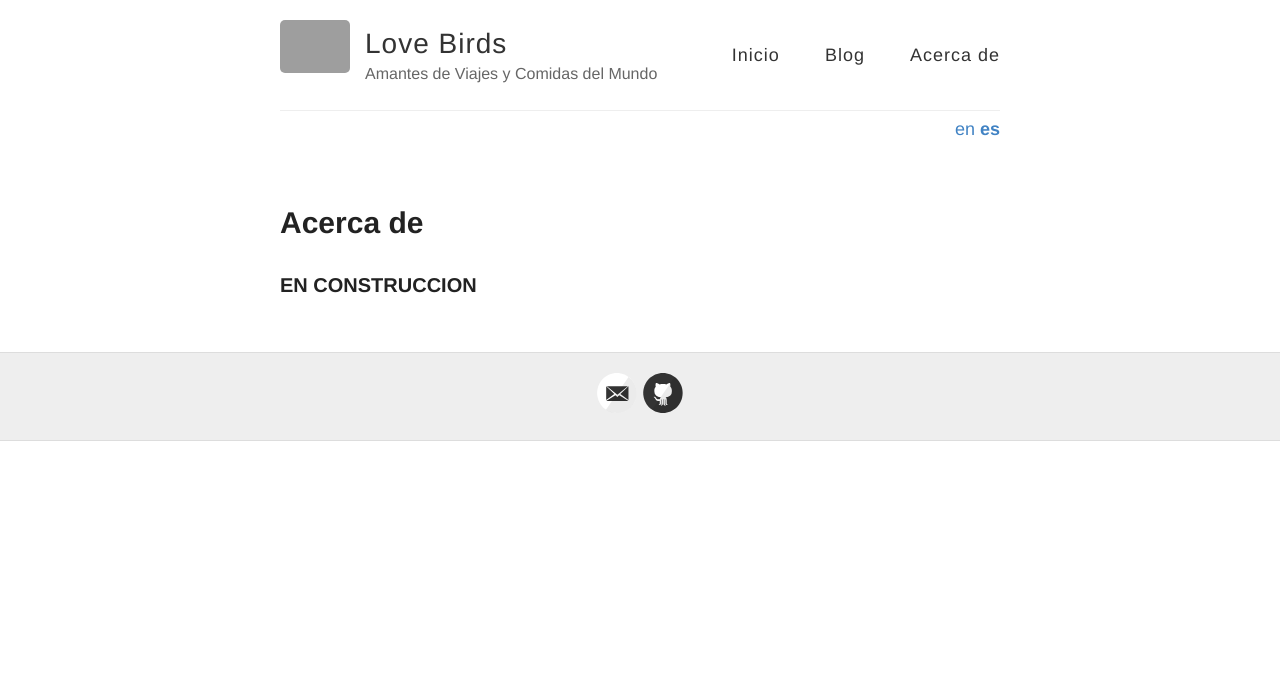
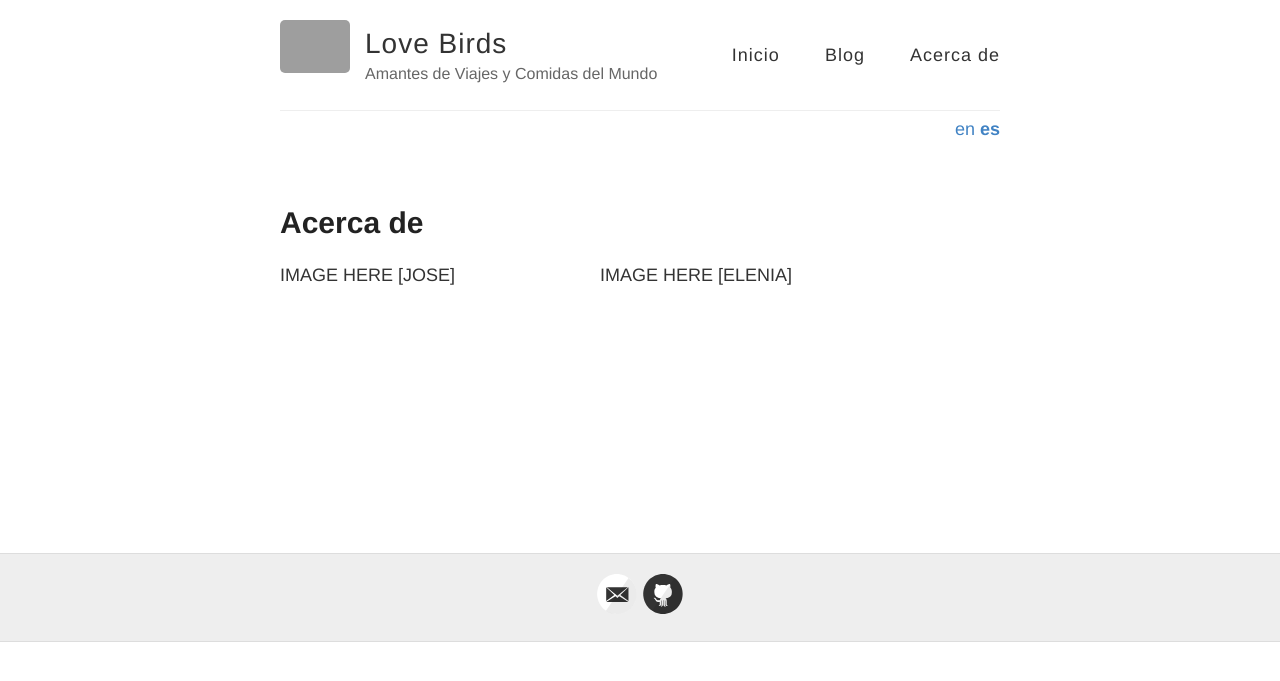
Before and after one commit to HikingClubIreland/MonrealCarrasco.github.io, a Jekyll site: the page built from about.html, in a window 1280 px wide. Shown: the top 681 px of the page. Built offline with Jekyll 4.4.1, drawn with Linux system fonts in a browser that asks for light colours; grey boxes are pictures that could not be loaded.

Commit message:
Modification to about page

```diff
--- /dev/null
+++ b/about.html
@@ -0,0 +1,38 @@
+---
+layout: page
+title: Acerca de
+permalink: /acerca-de/
+ref: about
+lang: es
+---
+
+<div class="wrapper-coworkers">
+  <div class="flip-coworker" ontouchstart="this.classList.toggle('hover');">
+    <div class="flipper">
+      <div class="coworker-img">
+        IMAGE HERE [JOSE]
+      </div>
+      <div class="coworker-text">
+        José I. Monreal Bailey
+        <br />
+        Ingeniero Civil en Computación
+        <br />
+        Amante de la Tecnología, la Buena Mesa y Trotamundo
+      </div>
+    </div>
+  </div>
+  <div class="flip-coworker" ontouchstart="this.classList.toggle('hover');">
+    <div class="flipper">
+      <div class="coworker-img">
+        IMAGE HERE [ELENIA]
+      </div>
+      <div class="coworker-text">
+        Elenia Carrasco Almao
+        <br />
+        UX/UI Designer
+        <br />
+        Amante de la Buena Mesa y Trotamundo
+      </div>
+    </div>
+  </div>
+</div>
--- a/about.md
+++ /dev/null
@@ -1,9 +0,0 @@
----
-layout: page
-title: Acerca de
-permalink: /acerca-de/
-ref: about
-lang: es
----
-
-### EN CONSTRUCCION
--- a/css/main.scss
+++ b/css/main.scss
@@ -319,6 +319,46 @@
   }
 }
 // END OF HEADLINE
+//flipper
+.wrapper-coworkers {
+  overflow: hidden;
+}
+
+.flip-coworker {
+  perspective: 1000px;
+}
+.flip-coworker:hover .flipper, .flip-coworker.hover .flipper {
+  transform: rotateY(180deg);
+}
+
+.flipper {
+  transition: 0.6s;
+  transform-style: preserve-3d;
+  position: relative;
+}
+
+.flip-coworker, .coworker-img, .coworker-text {
+  width: 320px;
+  height: 240px;
+  float: left;
+}
+
+.coworker-img, .coworker-text {
+  backface-visibility: hidden;
+  position: absolute;
+  top: 0;
+  left: 0;
+}
+
+.coworker-img {
+  z-index: 2;
+  transform: rotateY(0deg);
+}
+
+.coworker-text {
+  transform: rotateY(180deg);
+}
+
 //lang switcher
 .en:lang(en), .es:lang(es) {
   font-weight: bold;
```
